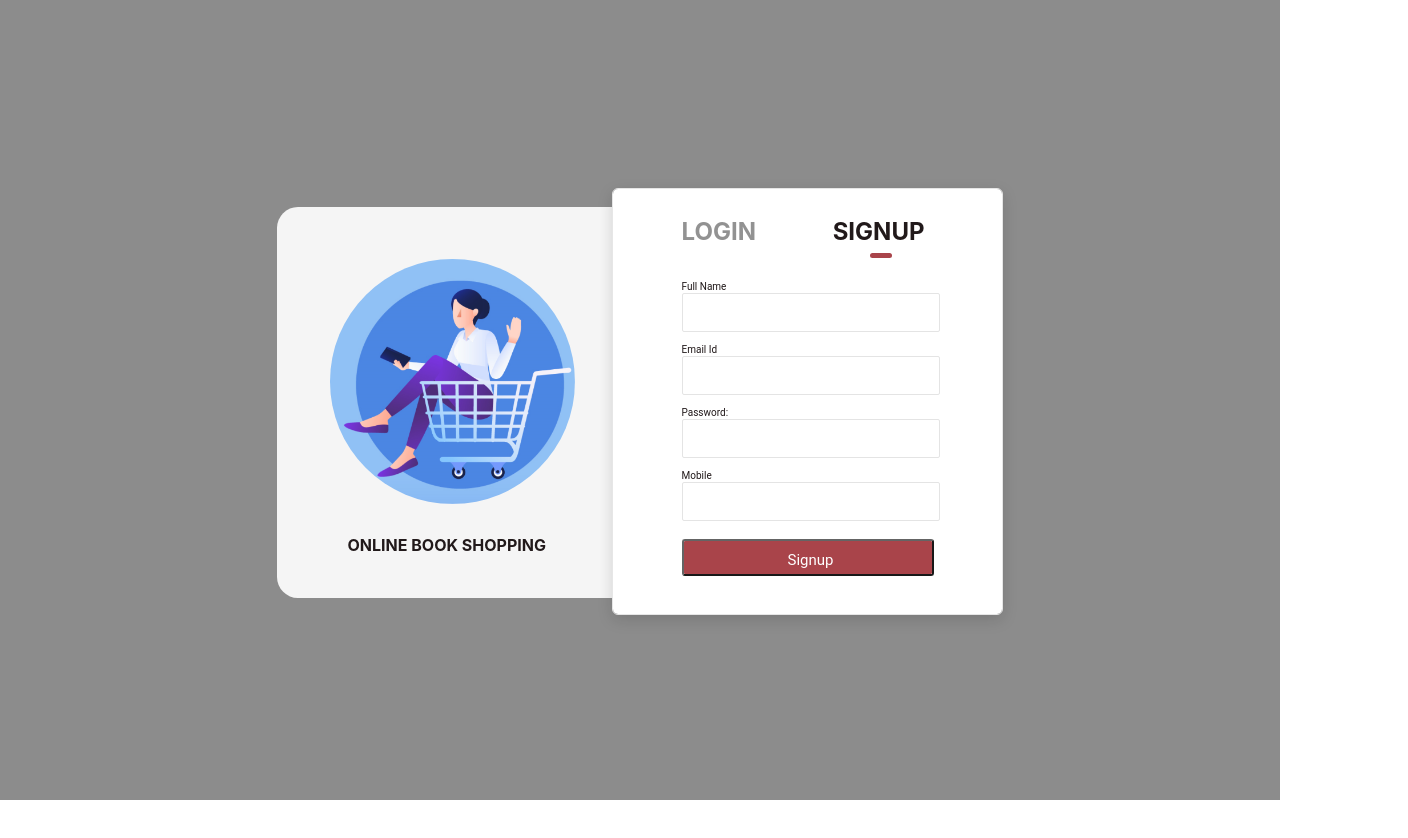
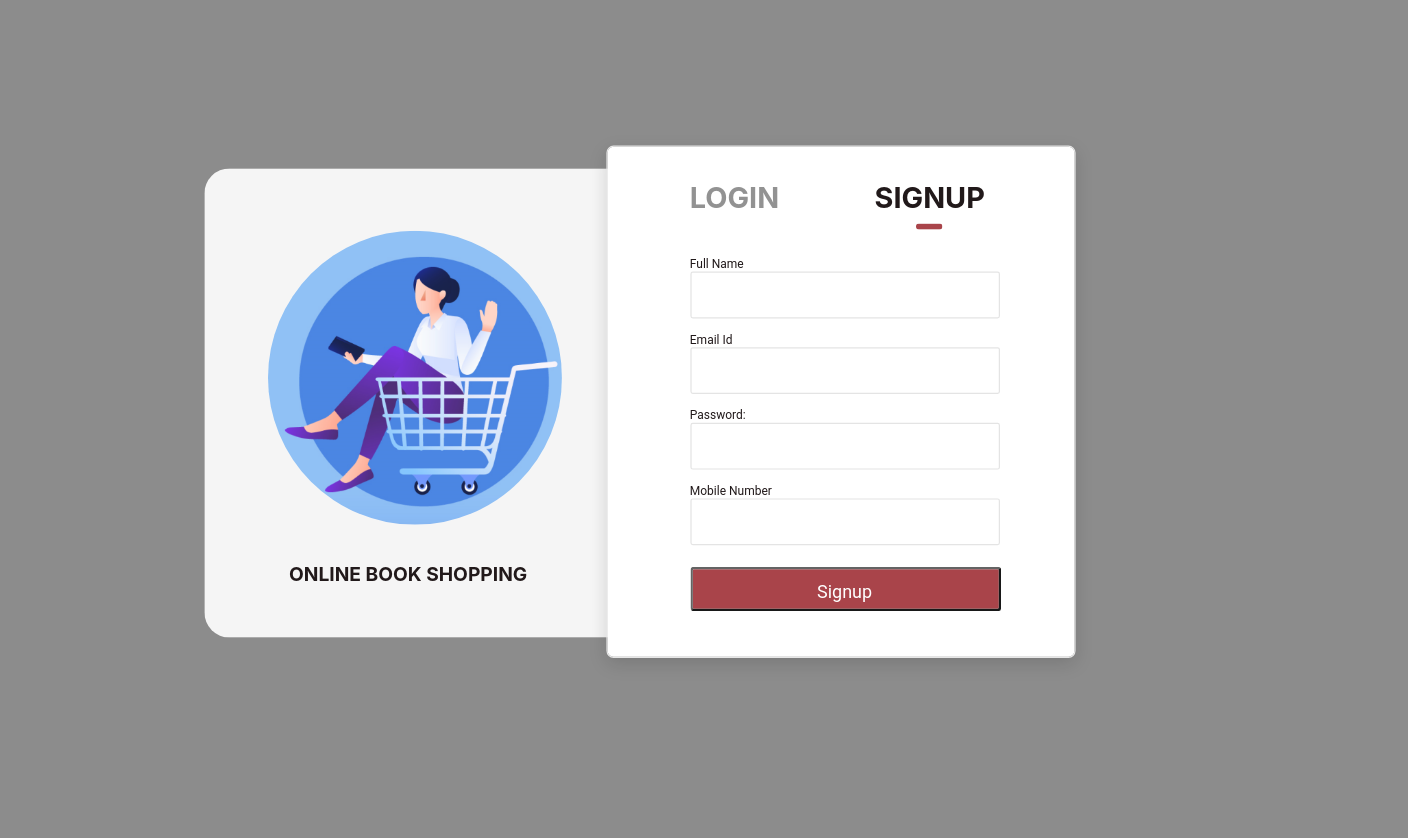
Before and after one commit to Upendrasahu99/BookStoreFrontend, a React (Create React App) app: page / in a window 1280 px wide. Both pictures are taken after a click on the element "SIGNUP". Shown: the top 838 px of the page, 1408 px wide, since content can reach past the window. Before the commit the page ends 800 px from the top, so only its background shows below. Built offline with nearby package versions, Linux system fonts and the light colour scheme.

Commit message:
[Upendra] Add:Refactored css and jsx file fo signupa and login page

```diff
--- a/src/components/loginSignupPage/basePage/Base.css
+++ b/src/components/loginSignupPage/basePage/Base.css
@@ -1,7 +1,7 @@
 #signupMainDiv{
     /*Layout Property*/
-    width: 100%;
-    height: 100%;
+    width: 100vw;
+    height: 100vh;
     display: flex;
     align-items: center;/*aling verticaly*/
     justify-content: center;/*aling horizontaly*/
@@ -11,6 +11,7 @@
     opacity: 0.90;
    /* background: #000000  no-repeat padding-box;
     opacity: 0.31;*/
+    transform: scale(1.2); /*Increse size of all the compnent, image, box, text in percentage */
 }
 
 .centerDiv{
--- a/src/components/loginSignupPage/emailTextBox/Email.css
+++ /dev/null
@@ -1,19 +0,0 @@
-.emailLabel{
-    position: absolute;
-    width: 36px;
-    height: 13px;
-    text-align: left;
-    /* UI Properties */
-    text-align: left;
-    font: normal normal normal 10px/13px Roboto;
-    letter-spacing: 0px;
-    color: #0A0102;
-    text-transform: capitalize;
-    opacity: 1;
-}
-.email{
-    /* Layout Properties */
-    position: absolute;
-    width: 252px;
-    height: 35px;
-}
--- a/src/components/loginSignupPage/emailTextBox/Email.jsx
+++ /dev/null
@@ -1,20 +0,0 @@
-import React from "react";
-import './Email.css'
-
-const Email = () => {
-  return (
-    <div className="emailComponent">
-      <label for="inputEmail1" className="emailLabel">
-        Email id
-      </label>
-      <input
-        type="email"
-        class="form-control"
-        id="inputEmail"
-        className="email"
-      ></input>
-    </div>
-  );
-};
-
-export default Email;
--- a/src/components/loginSignupPage/loginPage/Login.css
+++ b/src/components/loginSignupPage/loginPage/Login.css
@@ -36,21 +36,81 @@
     left: 69px;
     top: 91px;
 }
-/*Position for email input in login component*/
+
+.emailLabel{
+    position: absolute;
+    width: 36px;
+    height: 13px;
+    text-align: left;
+    /* UI Properties */
+    text-align: left;
+    font: normal normal normal 10px/13px Roboto;
+    letter-spacing: 0px;
+    color: #0A0102;
+    text-transform: capitalize;
+    opacity: 1;
+}
+
 .email{
+    /* Layout Properties */
     top: 104px;
     left: 69px;
+    position: absolute;
+    width: 252px;
+    height: 35px;
+}
+
+#emailErrorSignup,#pswdErrorSignup{
+    position: absolute;
+    left: 69px;
+    width: auto;
+    height: 10px;
+    font: normal normal normal 8px/10px Roboto;
+    letter-spacing: 0px;
+    color: #FF001C;
+    opacity: 1;
+}
+#emailErrorSignup{
+    top: 138px; /* input box top + box height */
 }
 /*posidtion for password label in login component*/
 .passworLabel{
     top: 154px;
     left: 69px;
 }
-/*postion for password input in login component*/
+
+
+.passworLabel{
+    position: absolute;
+    /* Layout Properties */
+    width: 44px;
+    height: 13px;
+    /* UI Properties */
+    text-align: left;
+    font: normal normal normal 10px/13px Roboto;
+    letter-spacing: 0px;
+    color: #0A0102;
+    text-transform: capitalize;
+    opacity: 1;
+}
+
 .password{
+    position: absolute;
     top: 167px;
     left: 69px;
+    /* Layout Properties */
+    width: 252px;
+    height: 35px;
+    /* UI Properties */
+    background: #FFFFFF 0% 0% no-repeat padding-box;
+    border: 1px solid #0A0102;
+    border-radius: 2px;
+    opacity: 1;
 }
+#pswdErrorSignup{
+    top: 200px
+}
+
 .loginButton{
     position: absolute;
     top: 232px;
--- a/src/components/loginSignupPage/passwordTextBox/Password.css
+++ /dev/null
@@ -1,25 +0,0 @@
-
-.passworLabel{
-    position: absolute;
-    /* Layout Properties */
-    width: 44px;
-    height: 13px;
-    /* UI Properties */
-    text-align: left;
-    font: normal normal normal 10px/13px Roboto;
-    letter-spacing: 0px;
-    color: #0A0102;
-    text-transform: capitalize;
-    opacity: 1;
-}
-.password{
-    position: absolute;
-    /* Layout Properties */
-    width: 252px;
-    height: 35px;
-    /* UI Properties */
-    background: #FFFFFF 0% 0% no-repeat padding-box;
-    border: 1px solid #0A0102;
-    border-radius: 2px;
-    opacity: 1;
-}
--- a/src/components/loginSignupPage/passwordTextBox/Password.jsx
+++ /dev/null
@@ -1,15 +0,0 @@
-import React from "react";
-import "./Password.css";
-
-const Password = () => {
-  return (
-    <div>
-      <label for="pwd" className="passworLabel">
-        Password:
-      </label>
-      <input type="password" id="pwd" name="pwd" className="password"></input>
-    </div>
-  );
-};
-
-export default Password;
--- a/src/components/loginSignupPage/signupPage/Signup.css
+++ b/src/components/loginSignupPage/signupPage/Signup.css
@@ -1,27 +1,26 @@
-
-.signupHeadSignup,.loginHeadSignup{
+/* css for all child component which is same */
+#signupComponent *{
+    position: absolute;
+}
+.loginHeadSignup,.signupHeadSignup{
     display: inline-block;
     font: normal normal medium 25px/33px Roboto;
     letter-spacing: 0px;
     text-transform: uppercase;
     margin: 0%;
+    top: 28px;
 }
 .loginHeadSignup{
     /* for make cursor pointer when we hovew over heading  */
     cursor: pointer;
-    position: absolute;
     left: 69px;
-    top: 28px;
     color: #878787;
 }
 .signupHeadSignup{
-    position: absolute;
-    right: 77px;
-    top: 28px;
+    left : 223px;
     color: #0A0102;;
 }
 .healineSignup{
-    position: absolute;
     top:64px;
     left:257px;
     width: 22px;
@@ -31,12 +30,11 @@
     border-radius: 4px;
     opacity: 1;
 }
-#fullNameLabel{
-    position: absolute;
-    /* Layout Properties */
-    top: 91px;
+
+/* css for all lable */
+#fullNameLabel, #emailSignuplabel, #pwdLabel, #mobLabelSignup{
     left: 69px;
-    width: 45px;
+    width: auto;
     height: 13px;
     /* UI Properties */
     text-align: left;
@@ -46,105 +44,74 @@
     text-transform: capitalize;
     opacity: 1;
 }
-#inputName{
-    position: absolute;
+#fullNameLabel{
     /* Layout Properties */
-    top: 104px;
+    top: 91px;
+}
+
+/* css for all input box */
+.inputbox{
     left: 69px;
     width: 252px;
     height: 35px;
     /* UI Properties */
     background: #FFFFFF 0% 0% no-repeat padding-box;
-    border: 1px solid #E2E2E2;
+    /* border: 1px solid #E2E2E2; */
     border-radius: 2px;
     opacity: 1;
 }
-#emailSignuplabel{
-    position:absolute;
-    /* Layout Properties */
-    top: 154px;
+#inputName{
+    top: 104px;
+
+}
+
+/* css for all diplay error */
+#userN_error, #emailError, #passwordError, #mobileError{
     left: 69px;
-    width: 36px;
-    height: 13px;
+    width: auto;
+    height: 10px;
     /* UI Properties */
-    text-align: left;
-    font: normal normal normal 10px/13px Roboto;
+    font: normal normal normal 8px/10px Roboto;
     letter-spacing: 0px;
-    color: #0A0102;
-    text-transform: capitalize;
+    color: #FF001C;
     opacity: 1;
 }
+
+#userN_error{
+    top: 135px;
+
+}
+#emailSignuplabel{
+    top: 154px;
+}
 #emailSignup{
-    position: absolute;
-    /* Layout Properties */
     top: 167px;
-    left: 69px;
-    width: 252px;
-    height: 35px;
-    /* UI Properties */
-    background: #FFFFFF 0% 0% no-repeat padding-box;
-    border: 1px solid #E2E2E2;
-    border-radius: 2px;
-     opacity: 1;
+}
+#emailError{
+    top: 197px;
 }
 #pwdLabel{
-    position: absolute;
-    /* Layout Properties */
     top: 217px;
-    left: 69px;
-    width: 44px;
-    height: 13px;
-    /* UI Properties */
-    text-align: left;
-    font: normal normal normal 10px/13px Roboto;
-    letter-spacing: 0px;
-    color: #0A0102;
-    text-transform: capitalize;
-    opacity: 1;
 }
 #pwdSignup{
-    position: absolute;
     top: 230px;
-    left: 69px;
-    width: 252px;
-    height: 35px;
-    /* UI Properties */
-    background: #FFFFFF 0% 0% no-repeat padding-box;
-    border: 1px solid #E2E2E2;
-    border-radius: 2px;
-    opacity: 1;
+}
+#passwordError{
+    top: 261px;
 }
 #mobLabelSignup{
-    position: absolute;
     top:280px;
-    left: 69px;
-    width: 68px;
-    height: 13px;
-    /* UI Properties */
-    text-align: left;
-    font: normal normal normal 10px/13px Roboto;
-    letter-spacing: 0px;
-    color: #0A0102;
-    text-transform: capitalize;
-    opacity: 1;
 }
 #mobSignup{
-    position: absolute;
     top:293px;
-    left: 69px;
-    width: 252px;
-    height: 35px;
-    /* UI Properties */
-    background: #FFFFFF 0% 0% no-repeat padding-box;
-    border: 1px solid #E2E2E2;
-    border-radius: 2px;
-    opacity: 1;
+}
+#mobileError{
+    top: 325px;
 }
 #signupButton{
-    position: absolute;
     top: 350px;
     left:69px;
-    width: 252px;
+    width: 259px;
     height: 37px;
     /* UI Properties */
     background: #A03037 0% 0% no-repeat padding-box;
@@ -152,7 +119,6 @@
     opacity: 1;
 }
 #signupText{
-    position: absolute;
     top: 9px;
     left: 104px;
     width: 46px;
--- a/src/service/UserService.jsx
+++ b/src/service/UserService.jsx
@@ -1,6 +1,17 @@
-import axios from "axios"
+import axios from "axios";
 
-export const signup = async(obj) => {
-      let response = await axios.post('https://localhost:44398/api/User/RegisterUser', obj);
-      return response;
-    }
+export const signup = async (obj) => {
+  let response = await axios.post(
+    "https://localhost:44398/api/User/RegisterUser",
+    obj
+  );
+  return response;
+};
+
+export const login = async (obj) => {
+  let response = await axios.post(
+    "https://localhost:44398/api/User/Login",
+    obj
+  );
+  return response;
+};
```
Also changed, not shown: src/components/loginSignupPage/loginPage/Login.jsx (+139 -14 lines), src/components/loginSignupPage/signupPage/Signup.jsx (+115 -64 lines).
